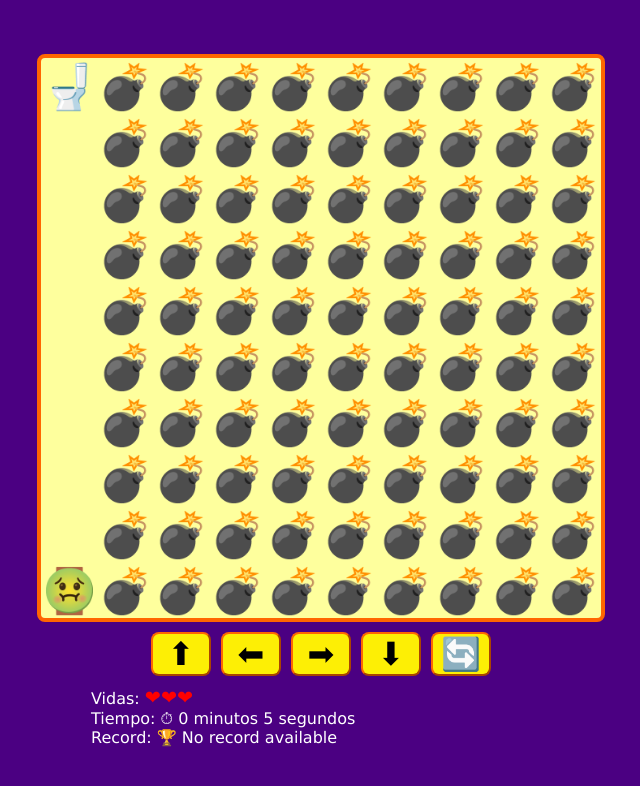
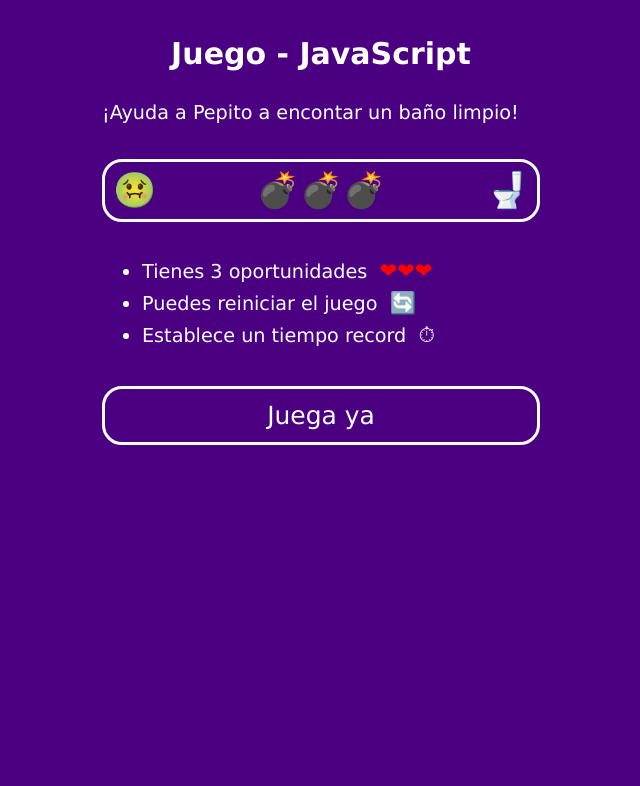
Before and after one commit to hectormaluy/nuevo-juego-javascript, a plain HTML site: page index.html in a window 1280 px wide. Shown: the whole page, without its empty margins (319-959 px from the left). Drawn offline with Linux system fonts and the light colour scheme.

Commit message:
Se termine el juego-javascript de platzi

```diff
--- /dev/null
+++ b/index.css
@@ -0,0 +1,73 @@
+* {
+  box-sizing: border-box;
+}
+
+body {
+  margin: 0;
+  padding: 0;
+}
+
+.main-container {
+  width: 100vw;
+  height: 100vh;
+  display: flex;
+  justify-content: center;
+  background-color: indigo;
+  color: #fff;
+  font-family: Verdana, Geneva, Tahoma, sans-serif;
+}
+
+.container {
+  width: 450px;
+  padding: 6px;
+  font-size: 120%;
+}
+
+.container h1 {
+  font-size: 30px;
+  text-align: center;
+}
+
+.container .emojis-container {
+  font-size: 180%;
+  display: flex;
+  justify-content: space-between;
+  padding: 8px;
+  border: medium solid white;
+  border-radius: 20px;
+}
+
+.lista {
+  line-height: 160%;
+}
+
+.lista li span {
+  font-size: 110%;
+}
+
+.lista li:nth-child(1) span {
+  color: red;
+}
+
+.enlace-container {
+  width: 100%;
+  border: medium solid white;
+  text-align: center;
+  border-radius: 20px;
+  margin-top: 35px;
+}
+
+.enlace-container a {
+  color: white;
+  text-decoration: none;
+  display: block;
+  padding: 12px;
+  font-size: 130%;
+}
+
+@media (max-width: 480px) {
+  .container {
+    width: 350px;
+    font-size: 110%;
+  }
+}
--- a/index.html
+++ b/index.html
@@ -4,29 +4,26 @@
   <meta charset="UTF-8">
   <meta http-equiv="X-UA-Compatible" content="IE=edge">
   <meta name="viewport" content="width=device-width, initial-scale=1.0">
-  <link rel="stylesheet" href="./styles.css" type="text/css">
-  <title>Platzi - jueguito online</title>
+  <title>Juego-JavaScript</title>
+  <link rel="stylesheet" href="./index.css" type="text/css">
 </head>
 <body>
-  <div class="game-container">
-    <canvas id="game"></canvas>
-
-    <div class="btns">
-      <button id="up">⬆</button>
-      <button id="left">⬅</button>
-      <button id="right">➡</button>
-      <button id="down">⬇</button>
-      <button id="again">🔄</button>
-    </div>
-
-    <div class="messages">
-      <p>Vidas: <span id="lives"></span></p>
-      <p>Tiempo: ⏱ <span id="time"></span></p>
-      <p>Record: 🏆 <span id="record"></span></p>
-      <p id="result"></p>
-    </div>
-  </div>
-  <script src="./maps.js"></script>
-  <script src="./game.js"></script>
+  <section class="main-container">
+    <article class="container">
+      <h1>Juego - JavaScript</h1>
+      <p>&#161;Ayuda a Pepito a encontar un baño limpio!</p>
+      <p class="emojis-container">
+        <span>🤢</span>
+        <span>💣💣💣</span>
+        <span>🚽</span>
+      </p>
+      <ul class="lista">
+        <li>Tienes 3 oportunidades &nbsp;<span>❤❤❤</span></li>
+        <li>Puedes reiniciar el juego  &nbsp;<span>🔄</span></li>
+        <li>Establece un tiempo record   &nbsp;<span>⏱</span></li>
+      </ul>
+      <p class="enlace-container"><a href="./juego.html">Juega ya</a></p>
+    </article>
+  </section>
 </body>
 </html>
--- a/maps.js
+++ b/maps.js
@@ -78,3 +78,15 @@ maps.push(`
   XXX-XXXXXX
   XXXOXXXXXX
 `);
+maps.push(`
+  XXXXXXXXXO
+  XXXXXXXXX-
+  XXXXXXXXX-
+  XXXXXXXXX-
+  XXXXXXXXX-
+  XXXXXXXXX-
+  XXXXXXXXX-
+  XXXXXXXXX-
+  XXXXXXXXX-
+  I---------
+`);
```
Also changed, not shown: juego.html (added, +32 -0 lines).
